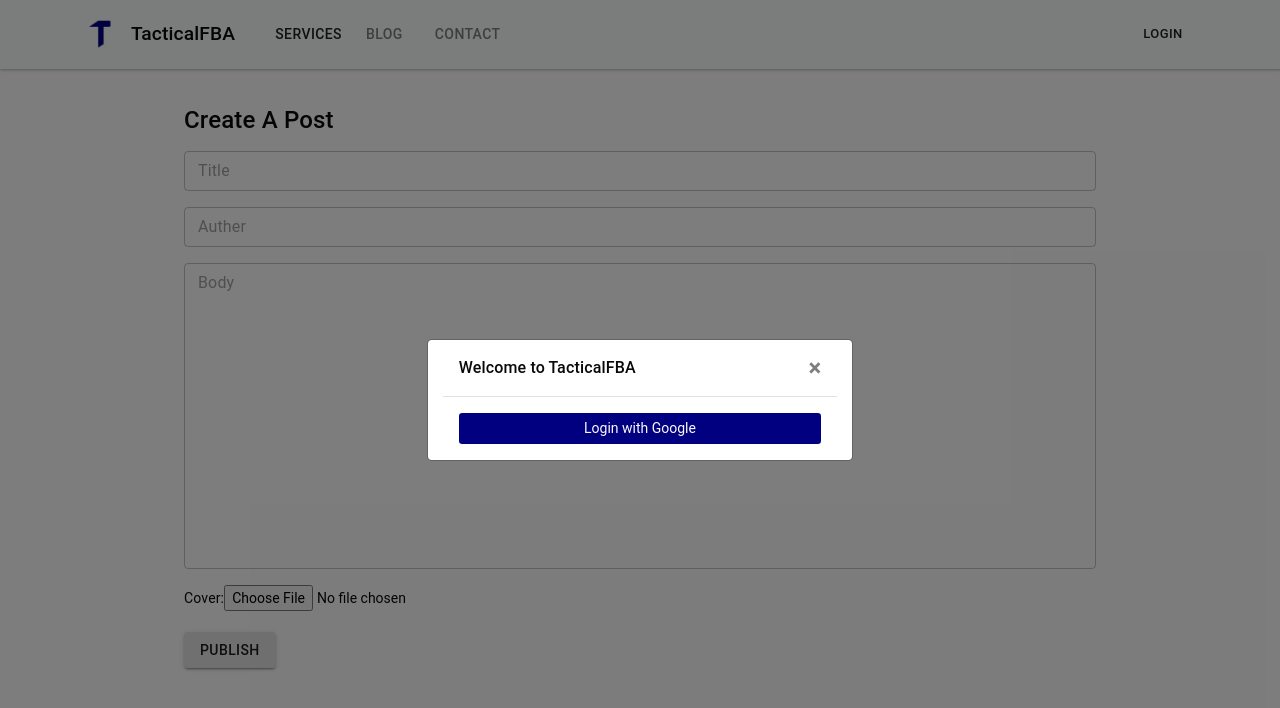
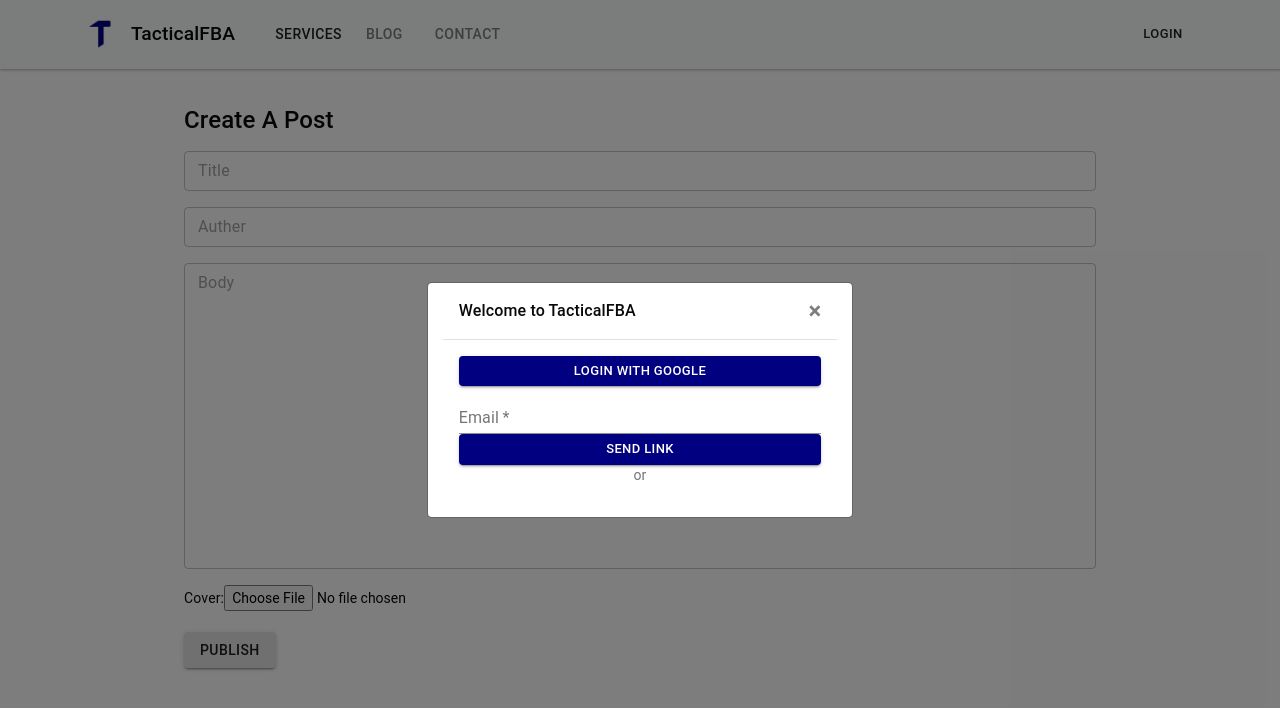
Before and after one commit to TacticalFBA/tacticalfba, a React (Create React App) app: page /admin in a window 1280 px wide. Both pictures are taken after a click on the button "LOGIN". Shown: the top 708 px of the page. Built offline with nearby package versions, Linux system fonts and the light colour scheme; no server answers; the database is empty.

Commit message:
before add email link login back

```diff
--- a/src/components/Account/LoginModal.js
+++ b/src/components/Account/LoginModal.js
@@ -1,10 +1,24 @@
 import React, { Component } from "react";
 import styled from "styled-components";
 import { UserConsumer } from "../../contexts/UserContext";
+import {
+  Box,
+  Typography,
+  TextField,
+  Button,
+  Paper,
+  makeStyles,
+  Collapse,
+  IconButton,
+  Snackbar,
+} from "@material-ui/core";
+import Alert from "@material-ui/lab/Alert";
+import CloseIcon from "@material-ui/icons/Close";
+import Spinner from "../Spinner";
 
 export default class LoginModal extends Component {
   state = {
-    email: ""
+    email: "",
   };
 
   render() {
@@ -31,31 +45,41 @@
                     </button>
                   </div>
                   <div className="modal-body">
-                    {/* <div className="form-group"> */}
-                    {/* <input
-                        type="email"
-                        className="form-control"
-                        name="email"
-                        placeholder="Email"
+                    <Button
+                      variant="contained"
+                      size="small"
+                      color="primary"
+                      fullWidth
+                      onClick={googleLogin}
+                    >
+                      Login with Google
+                    </Button>
+
+                    <Box>
+                      <TextField
+                        label="Email"
+                        id="email"
+                        required
                         value={this.state.email}
-                        onChange={e => this.setState({ email: e.target.value })}
+                        onChange={(e) =>
+                          this.setState({ email: e.target.value })
+                        }
+                        fullWidth
+                        // onBlur={onBlur}
+                        // error={Boolean(Err)}
+                        // helperText={Err}
                       />
-                    </div>
-                    <button
-                      type="button"
-                      className="btn btn-orange btn-sm btn-block"
+                    </Box>
+                    <Button
+                      variant="contained"
+                      size="small"
+                      color="primary"
+                      fullWidth
                       onClick={() => sendEmail(this.state.email, type)}
                     >
                       Send link
-                    </button> */}
-                    {/* <p className="text-center text-muted">or</p> */}
-                    <button
-                      type="button"
-                      className="btn btn-orange btn-sm btn-block"
-                      onClick={googleLogin}
-                    >
-                      Login with Google
-                    </button>
+                    </Button>
+                    <p className="text-center text-muted">or</p>
                   </div>
                 </div>
               </ModalContainer>
```
